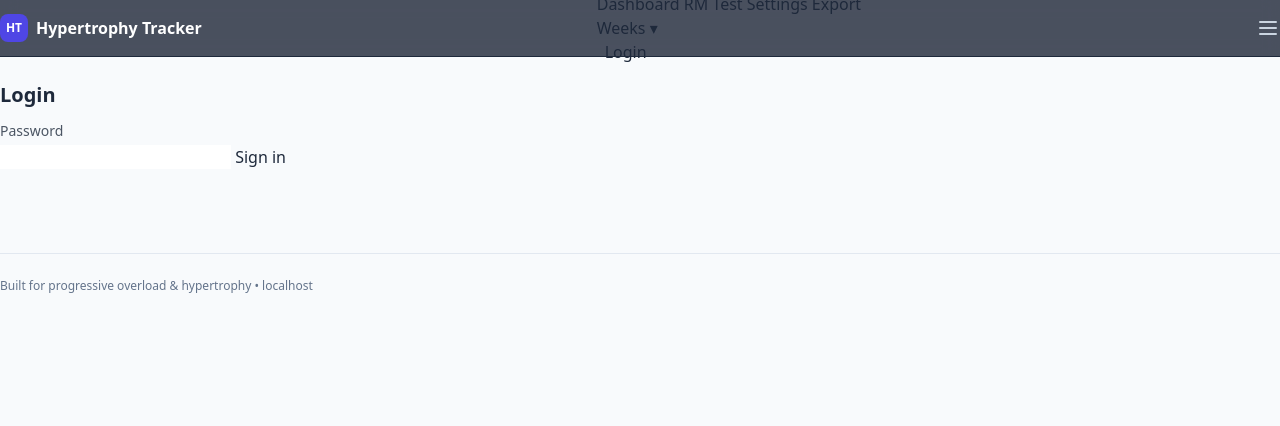
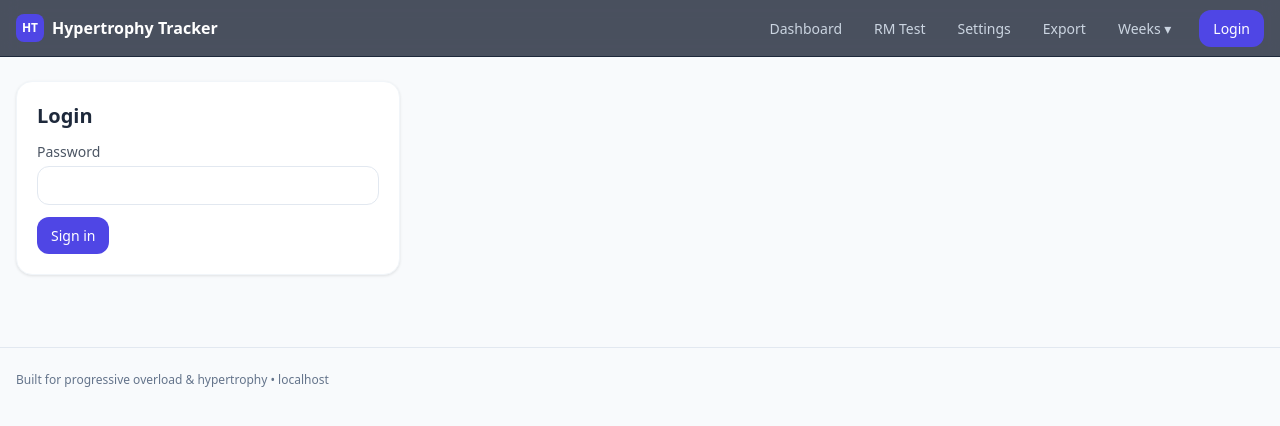
Before and after one commit to kevin989/hypertrophy-tracker, a Flask app: page /login in a window 1280 px wide. Shown: the top 426 px of the page. Run offline with Flask 3, Linux system fonts and the light colour scheme; some libraries are stand-ins or nearby versions.

Commit message:
Update CSS

```diff
--- a/templates/base.html
+++ b/templates/base.html
@@ -7,25 +7,111 @@
   <script src="https://cdn.tailwindcss.com"></script>
   <style>
     /* Utility helpers (on top of Tailwind) */
-    .card { @apply bg-white shadow-md rounded-2xl p-5 border border-slate-100; }
-    .btn  { @apply inline-flex items-center justify-center px-3.5 py-2 rounded-xl text-sm font-medium transition;
-            @apply bg-indigo-600 text-white hover:bg-indigo-700 active:bg-indigo-800; }
-    .btn-secondary { @apply inline-flex items-center justify-center px-3 py-1.5 rounded-xl text-sm font-medium
-                     bg-slate-100 text-slate-700 hover:bg-slate-200 active:bg-slate-300; }
-    .btn-ghost { @apply inline-flex items-center px-3 py-1.5 rounded-xl text-sm text-slate-300 hover:text-white hover:bg-white/10; }
-    .input { @apply w-full rounded-xl border border-slate-200 px-3 py-2 text-sm focus:outline-none
-             focus:ring-2 focus:ring-indigo-500 focus:border-indigo-500; }
-    .table { @apply w-full border-collapse text-sm; }
-    .table th { @apply text-left bg-slate-50 border-b border-slate-200 px-3 py-2 font-semibold text-slate-700; }
-    .table td { @apply border-b border-slate-100 px-3 py-2; }
-    .badge { @apply inline-flex items-center rounded-full bg-slate-100 text-slate-700 px-2 py-0.5 text-xs font-medium; }
-    .container { @apply max-w-6xl mx-auto px-4; }
-    .nav-link { @apply text-slate-300 hover:text-white transition; }
-    .active-link { @apply text-white font-semibold; }
-    .nav-btn { @apply hidden md:inline-flex; }
-    .mobile-only { @apply md:hidden; }
-    .desktop-only { @apply hidden md:flex; }
-    .divider { @apply h-px bg-slate-200 my-4; }
+.card {
+  background: #fff;
+  box-shadow: 0 1px 3px rgba(0,0,0,0.1);
+  border-radius: 1rem; /* 2xl */
+  padding: 1.25rem;    /* p-5 */
+  border: 1px solid #f1f5f9; /* slate-100 */
+}
+
+.btn {
+  display:inline-flex; align-items:center; justify-content:center;
+  padding:0.5rem 0.875rem; /* px-3.5 py-2 */
+  border-radius:0.75rem;   /* xl */
+  font-size:0.875rem; font-weight:500;
+  color:#fff; background:#4f46e5; /* indigo-600 */
+  transition:background-color .2s;
+}
+.btn:hover { background:#4338ca; } /* indigo-700 */
+.btn:active { background:#3730a3; } /* indigo-800 */
+
+.btn-secondary {
+  display:inline-flex; align-items:center; justify-content:center;
+  padding:0.375rem 0.75rem; /* px-3 py-1.5 */
+  border-radius:0.75rem;
+  font-size:0.875rem; font-weight:500;
+  background:#f1f5f9; color:#334155; /* slate-100 bg + slate-700 text */
+  transition:background-color .2s;
+}
+.btn-secondary:hover { background:#e2e8f0; } /* slate-200 */
+.btn-secondary:active { background:#cbd5e1; } /* slate-300 */
+
+.btn-ghost {
+  display:inline-flex; align-items:center;
+  padding:0.375rem 0.75rem; /* px-3 py-1.5 */
+  border-radius:0.75rem;
+  font-size:0.875rem;
+  color:#cbd5e1; /* slate-300 */
+  transition:color .2s, background .2s;
+}
+.btn-ghost:hover { color:#fff; background:rgba(255,255,255,0.1); }
+
+.input {
+  width:100%; border-radius:0.75rem;
+  border:1px solid #e2e8f0; /* slate-200 */
+  padding:0.5rem 0.75rem; /* px-3 py-2 */
+  font-size:0.875rem;
+  outline:none;
+  transition: box-shadow .2s, border-color .2s;
+}
+.input:focus {
+  border-color:#6366f1; /* indigo-500 */
+  box-shadow:0 0 0 2px rgba(99,102,241,0.35);
+}
+
+.table {
+  width:100%; border-collapse:collapse; font-size:0.875rem;
+}
+.table th {
+  text-align:left; background:#f8fafc; /* slate-50 */
+  border-bottom:1px solid #e2e8f0; /* slate-200 */
+  padding:0.5rem 0.75rem;
+  font-weight:600; color:#334155; /* slate-700 */
+}
+.table td {
+  border-bottom:1px solid #f1f5f9; /* slate-100 */
+  padding:0.5rem 0.75rem;
+}
+
+.badge {
+  display:inline-flex; align-items:center;
+  border-radius:9999px;
+  background:#f1f5f9; color:#334155; /* slate-100 bg, slate-700 text */
+  padding:0.125rem 0.5rem;
+  font-size:0.75rem; font-weight:500;
+}
+
+.container {
+  max-width:72rem; /* 6xl */
+  margin-left:auto; margin-right:auto;
+  padding-left:1rem; padding-right:1rem;
+}
+
+.nav-link {
+  color:#cbd5e1; /* slate-300 */
+  transition:color .2s;
+}
+.nav-link:hover { color:#fff; }
+
+.active-link {
+  color:#fff; font-weight:600;
+}
+
+.nav-btn { display:none; }          /* hidden by default */
+@media(min-width:768px){ .nav-btn { display:inline-flex; } }
+
+.mobile-only { display:block; }
+@media(min-width:768px){ .mobile-only { display:none; } }
+
+.desktop-only { display:none; }
+@media(min-width:768px){ .desktop-only { display:flex; } }
+
+.divider {
+  height:1px; background:#e2e8f0; /* slate-200 */
+  margin-top:1rem; margin-bottom:1rem;
+}
+
   </style>
 </head>
 
```
